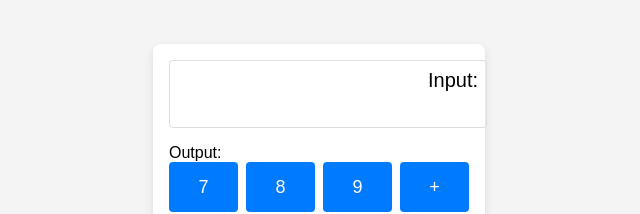
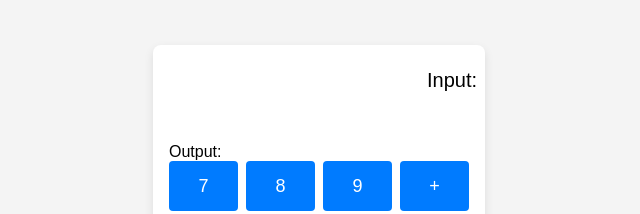
Before and after one commit to satwikbhat1/calculator, a React (Create React App) app: page / in a window 1280 px wide. Shown: the part 177-391 px from the top of the page, without its empty margins (321-961 px from the left). Built offline with nearby package versions, Linux system fonts and the light colour scheme.

Commit message:
Update App.css

```diff
--- a/src/App.css
+++ b/src/App.css
@@ -22,7 +22,6 @@ body {
   font-size: 20px;
   text-align: right;
   margin-bottom: 16px;
-  border: 1px solid #ddd;
   border-radius: 4px;
   padding: 8px;
 }
```
